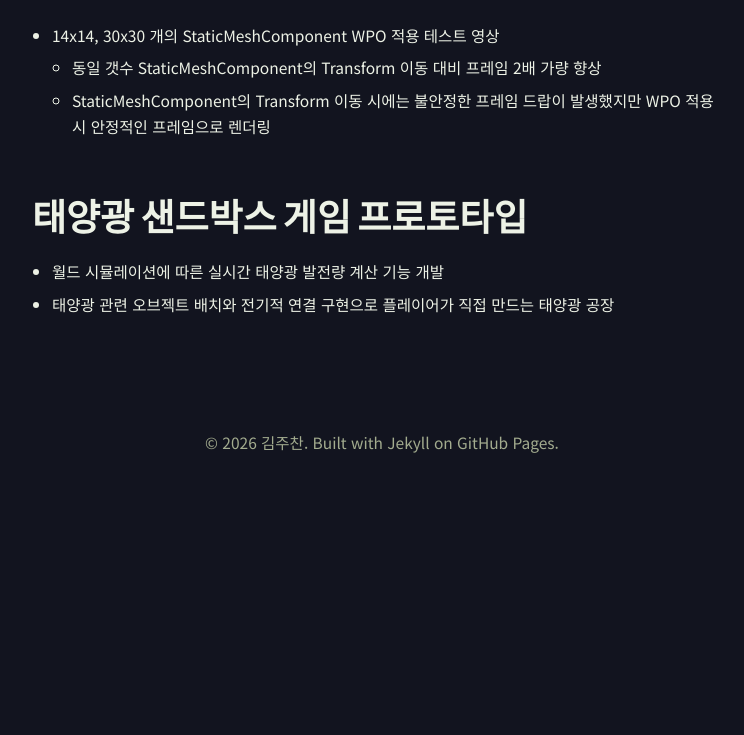
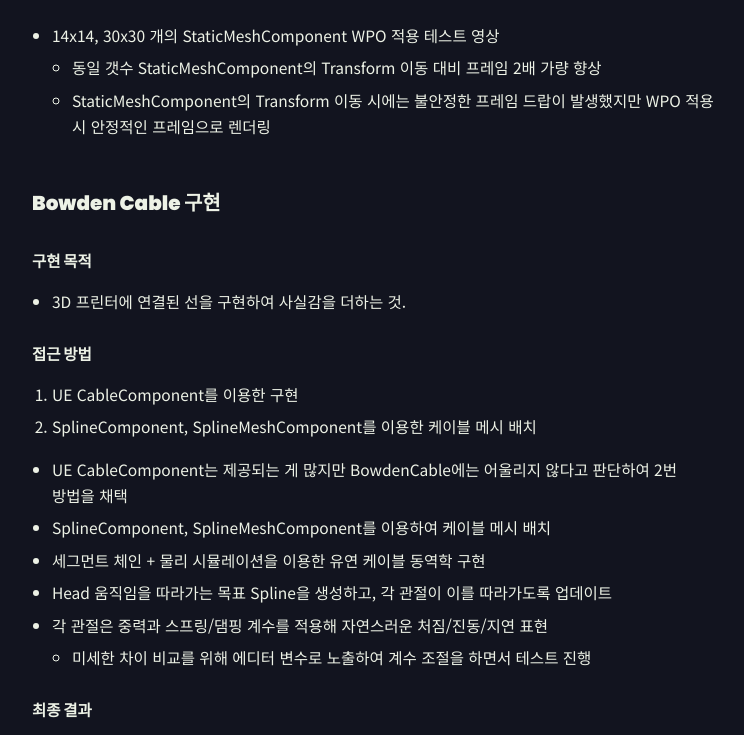
Before and after one commit to skamo3/skamo3.github.io, a Jekyll site: the page built from _projects/5minlab.md, in a window 1280 px wide and 1400 px high, scrolled down 6584 px. Shown: the part 110-845 px from the top of the window, without its empty margins (258-1002 px from the left). Built offline with Jekyll 4.4.1, drawn with Linux system fonts in a browser that asks for light colours; before the commit the page ends 7214 px from its top, so only the background shows below that; some of the changed text lies outside the part shown.

Commit message:
3DP 프로젝트에 Bowden Cable 구현 섹션 추가
구현 목적 -> 접근 방법(CableComponent vs Spline+SplineMesh, 세그먼트 체인
+물리 시뮬레이션) -> 최종 결과(초기 뻣뻣한 버전 -> 관절별 중력/댐핑/보간 반영한
개선 버전) 순으로 Notion 원문 반영. 유튜브 영상 2개 삽입.

```diff
--- a/_projects/5minlab.md
+++ b/_projects/5minlab.md
@@ -145,6 +145,35 @@
   - 동일 갯수 StaticMeshComponent의 Transform 이동 대비 프레임 2배 가량 향상
   - StaticMeshComponent의 Transform 이동 시에는 불안정한 프레임 드랍이 발생했지만 WPO 적용 시 안정적인 프레임으로 렌더링
 
+## Bowden Cable 구현
+
+### 구현 목적
+
+- 3D 프린터에 연결된 선을 구현하여 사실감을 더하는 것.
+
+### 접근 방법
+
+1. UE CableComponent를 이용한 구현
+2. SplineComponent, SplineMeshComponent를 이용한 케이블 메시 배치
+
+- UE CableComponent는 제공되는 게 많지만 BowdenCable에는 어울리지 않다고 판단하여 2번 방법을 채택
+- SplineComponent, SplineMeshComponent를 이용하여 케이블 메시 배치
+- 세그먼트 체인 + 물리 시뮬레이션을 이용한 유연 케이블 동역학 구현
+- Head 움직임을 따라가는 목표 Spline을 생성하고, 각 관절이 이를 따라가도록 업데이트
+- 각 관절은 중력과 스프링/댐핑 계수를 적용해 자연스러운 처짐/진동/지연 표현
+  - 미세한 차이 비교를 위해 에디터 변수로 노출하여 계수 조절을 하면서 테스트 진행
+
+### 최종 결과
+
+<div class="video-embed"><iframe src="https://www.youtube.com/embed/DTzbvACoSuU" title="Bowden Cable 초기 버전" allowfullscreen></iframe></div>
+
+- 초기에는 딱딱한 움직임으로 따라옴
+
+<div class="video-embed"><iframe src="https://www.youtube.com/embed/3meqxjwddAU" title="Bowden Cable 개선 버전" allowfullscreen></iframe></div>
+
+- 각 관절마다 중력, 댐핑 계수, 보간을 넣어 조절하여 유연하게 따라오도록 변경
+- 보는 관점에 따라 3D Printer에 더 어울리는 모습이 달라질 수 있다고 판단하여 에디터 변수로 조절하며 테스트 결과 반영
+
 # 태양광 샌드박스 게임 프로토타입
 
 - 월드 시뮬레이션에 따른 실시간 태양광 발전량 계산 기능 개발
```
